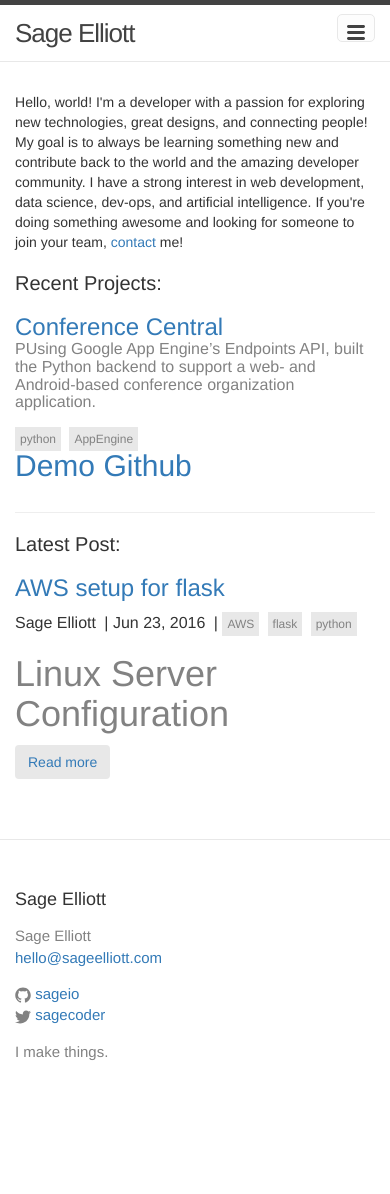
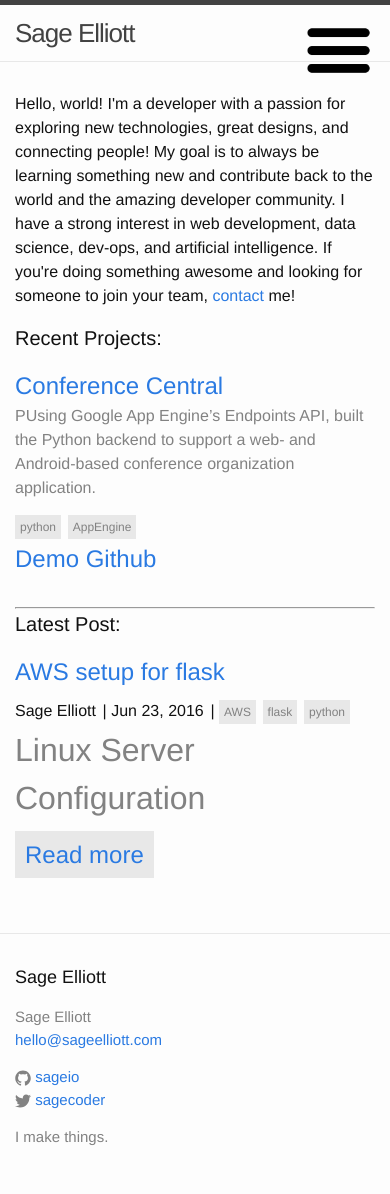
Before and after one commit to sagecodes/sage-blog, a Jekyll site: the page built from index.html, in a window 390 px wide. Built offline with Jekyll 4.4.1, drawn with Linux system fonts in a browser that asks for light colours; nearby versions of some CDN libraries; library files that are not in the unit come from our copies; before the commit the page ends 1107 px from its top, so only the background shows below that.

Commit message:
Feat: Create mobile sliding style menu

```diff
--- a/_includes/head.html
+++ b/_includes/head.html
@@ -9,6 +9,6 @@
   <link rel="stylesheet" href="{{ "/css/main.css" | prepend: site.baseurl }}">
   <link rel="canonical" href="{{ page.url | replace:'index.html','' | prepend: site.baseurl | prepend: site.url }}">
   <link rel="alternate" type="application/rss+xml" title="{{ site.title }}" href="{{ "/feed.xml" | prepend: site.baseurl | prepend: site.url }}">
-  <link rel="stylesheet" href="css/bootstrap.min.css">
-  <link rel="stylesheet" href="css/bootstrap-theme.min.css">
+  <script src="https://code.jquery.com/jquery-2.1.3.min.js"></script>
+  <script src="{{ "/js/script.js" | prepend: site.baseurl }}"></script>
 </head>
--- a/_includes/header.html
+++ b/_includes/header.html
@@ -4,10 +4,28 @@
 
     <a class="site-title" href="{{ site.baseurl }}/">{{ site.title }}</a>
 
+    <div class="nav-bar">
+        <!-- <img class="logopic" src="img/logoblack.png" alt="Sage Elliott Logo"> -->
 
+        <button type="button" class="js-menu-trigger sliding-panel-button">
+          <img class="logopic" src="{{ "/img/menu.png" | prepend: site.baseurl }}" alt="mobile menu">
+        </button>
 
+        <nav class="js-menu sliding-panel-content">
+          <ul>
+            {% for my_page in site.pages %}
+              {% if my_page.title %}
+              <li><a class="page-link" href="{{ my_page.url | prepend: site.baseurl }}">{{ my_page.title }}</a></li>
+              {% endif %}
+            {% endfor %}
+            <li><a class="page-link" href="{{ite.baseurl }}#connect">Connect</a></li>
+          </ul>
+        </nav>
 
-    <nav class="site-nav">
+        <div class="js-menu-screen sliding-panel-fade-screen"></div>
+      </div>
+
+    <!-- <nav class="site-nav">
       <a href="#" class="menu-icon">
         <svg viewBox="0 0 18 15">
           <path fill="#424242" d="M18,1.484c0,0.82-0.665,1.484-1.484,1.484H1.484C0.665,2.969,0,2.304,0,1.484l0,0C0,0.665,0.665,0,1.484,0 h15.031C17.335,0,18,0.665,18,1.484L18,1.484z"/>
@@ -24,7 +42,7 @@
         {% endfor %}
         <a class="page-link" href="{{ite.baseurl }}#connect">Connect</a>
       </div>
-    </nav>
+    </nav> -->
 
   </div>
 
--- a/css/main.scss
+++ b/css/main.scss
@@ -82,3 +82,93 @@
     background-color:$grey-color-light;
 
 }
+
+
+
+
+
+/*******************************
+Slide navigation pannel.
+********************************/
+
+.sliding-panel-content {
+  $action-color: #477DCA !default;
+  $dark-gray: #333 !default;
+  $sliding-panel-border-color: $dark-gray;
+  $sliding-panel-background: lighten($sliding-panel-border-color, 5%);
+  $sliding-panel-color: #fff;
+  $sliding-panel-border: 1px solid $sliding-panel-border-color;
+  $sliding-panel-background-hover: $action-color;
+  $sliding-panel-color-hover: #fff;
+  $sliding-panel-background-focus: lighten($sliding-panel-background, 5%);
+
+  @include position(fixed, 0px 0px 0px auto);
+  @include size(220px 100%);
+  @include transform(translateX(220px));
+  @include transition(all 0.25s linear);
+  background: $sliding-panel-background;
+  z-index: 999999;
+  overflow-y: auto;
+  -webkit-overflow-scrolling: touch;
+
+  ul {
+    padding: 0;
+    margin: 0;
+  }
+
+  li {
+    list-style: none;
+
+  }
+
+  li a {
+    border-bottom: $sliding-panel-border;
+    color: $sliding-panel-color;
+    display: block;
+    font-weight: bold;
+    padding: 1em;
+    text-decoration: none;
+
+    &:focus {
+      background-color: $sliding-panel-background-focus;
+    }
+
+    &:hover {
+      background-color: $sliding-panel-background-hover;
+      color: $sliding-panel-color-hover;
+    }
+  }
+
+  &.is-visible {
+    @include transform(translateX(0));
+  }
+}
+
+.sliding-panel-fade-screen {
+  @include position(fixed, 0px 0px 0px 0px);
+  @include transition;
+  background: black;
+  opacity: 0;
+  visibility: hidden;
+  z-index: 999998;
+
+  &.is-visible {
+    opacity: 0.4;
+    visibility: visible;
+  }
+}
+
+.sliding-panel-button {
+  padding: 10px 16px;
+  display: inline-block;
+  cursor: pointer;
+  position: fixed;
+  right: 0;
+  outline: none;
+  border: none;
+  background: none;
+
+  img {
+    height: 5.3em;
+  }
+}
--- /dev/null
+++ b/js/script.js
@@ -0,0 +1,10 @@
+$(document).ready(function(){
+  $('.sliding-panel-button,.sliding-panel-fade-screen,.sliding-panel-close').on('click touchstart',function (e) {
+    $('.sliding-panel-content,.sliding-panel-fade-screen').toggleClass('is-visible');
+    e.preventDefault();
+  });
+
+   $(".sliding-panel-content").on("click", "li", function () {
+       $(".sliding-panel-button").click();
+ });
+});
```
Also changed, not shown: img/menu.png (added), 3 other files.
